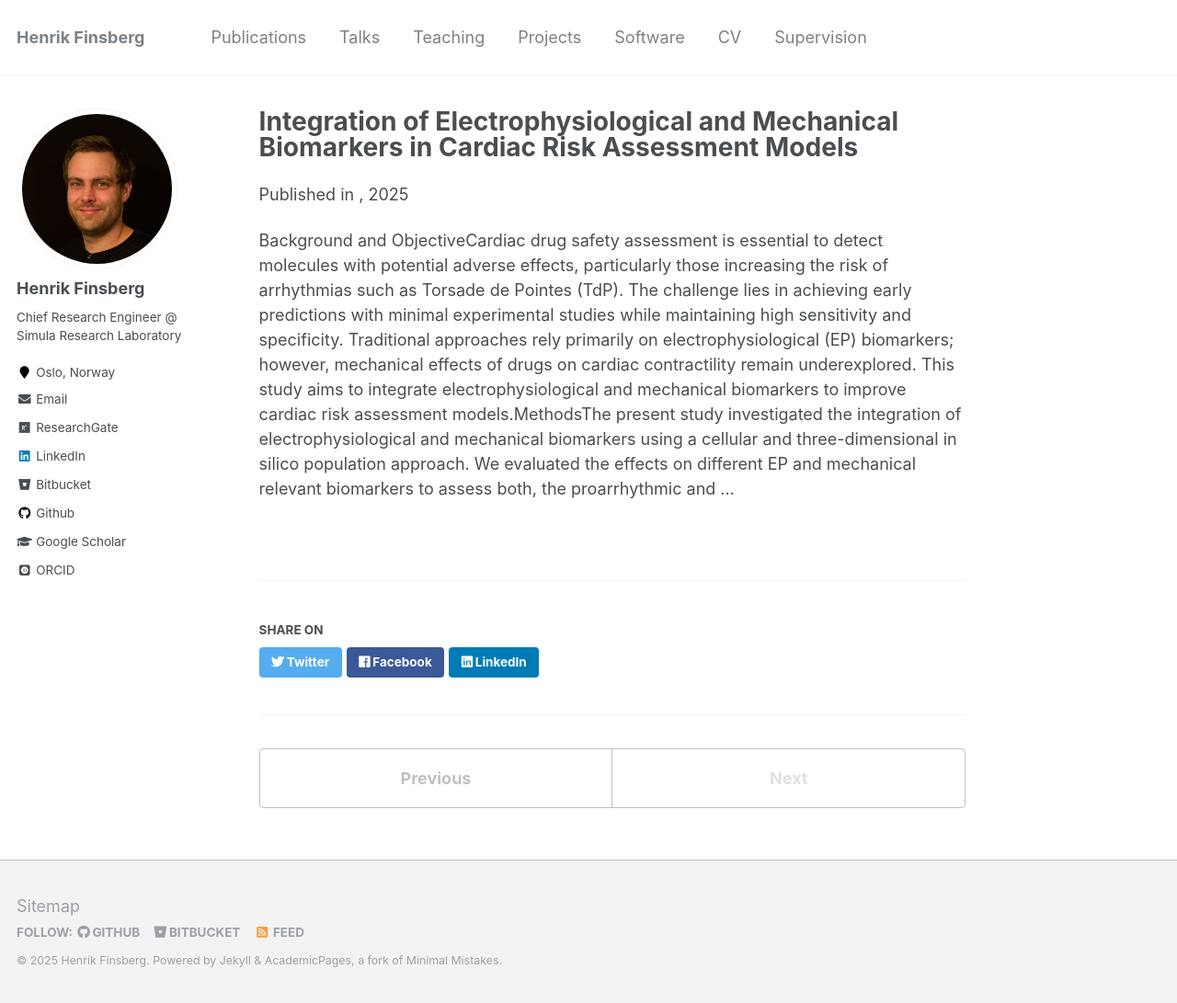
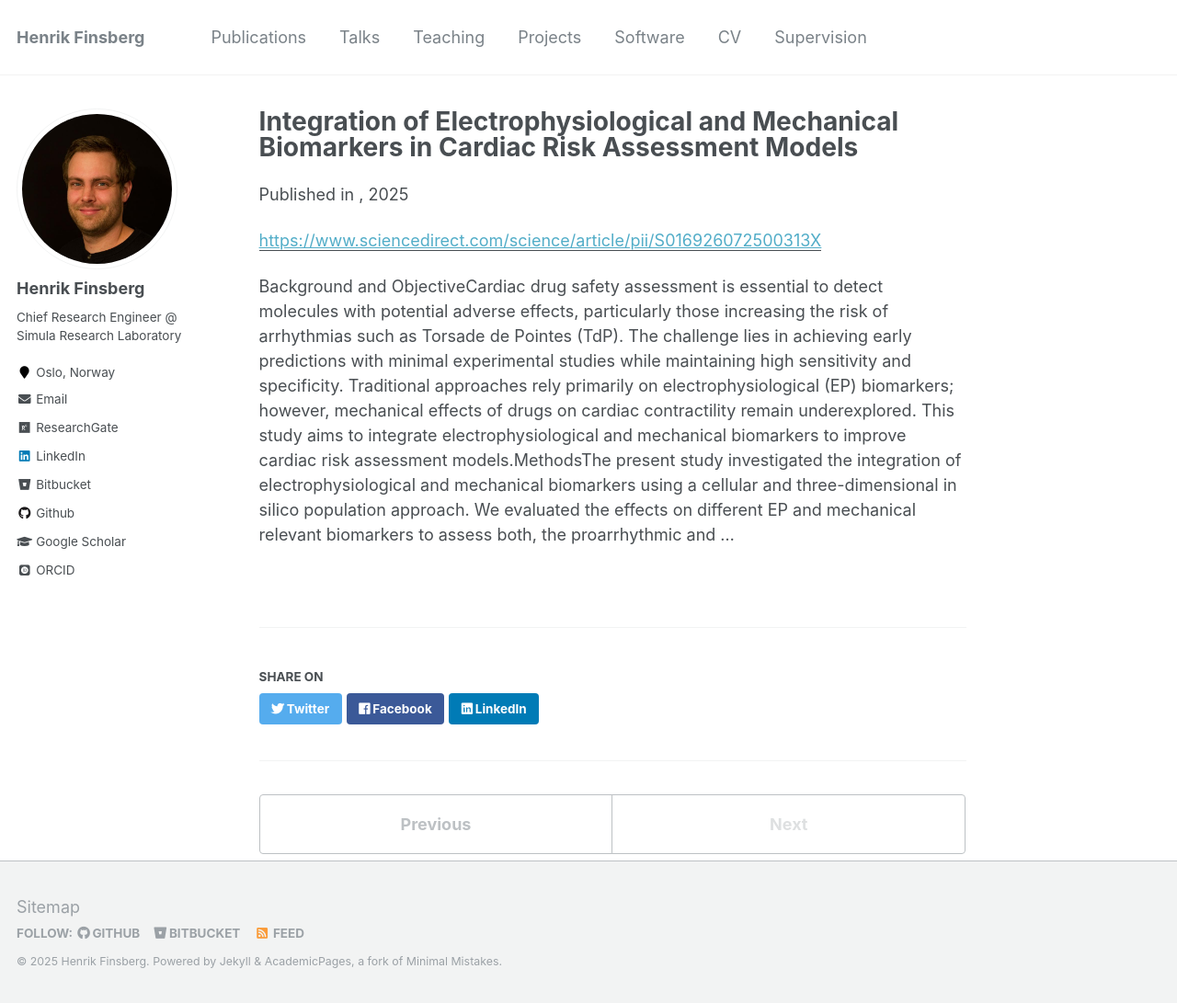
Before and after one commit to finsberg/finsberg.github.io, a Jekyll site: the page built from _publications/2025-6-4-integration-of.md, in a window 1280 px wide and 1091 px high. Shown: the whole window at 92% size. Built offline with Jekyll 4.4.1, drawn with Linux system fonts in a browser that asks for light colours; some web fonts are replaced; some of the changed lines change nothing that is shown.

Commit message:
Update _publications/2025-6-4-integration-of.md

```diff
--- a/_publications/2025-6-4-integration-of.md
+++ b/_publications/2025-6-4-integration-of.md
@@ -5,7 +5,7 @@ permalink: /publication/integration-of
 excerpt: 'Background and ObjectiveCardiac drug safety assessment is essential to detect molecules with potential adverse effects, particularly those increasing the risk of arrhythmias such as Torsade de Pointes (TdP)'
 date: 2025-6-4
 venue: ''
-paperurl: ''
+paperurl: https://www.sciencedirect.com/science/article/pii/S016926072500313X
 authors:': 'Lucia Priego, Maria Teresa Mora, Jordi Llopis-Lorente, Henrik Finsberg, Cecile Daversin-Catty, Ilsbeth Van Herck, Samuel Wall, Hermenegild Arevalo, Francisco Javier Saiz, Beatriz Trenor'
 ---
 
```
